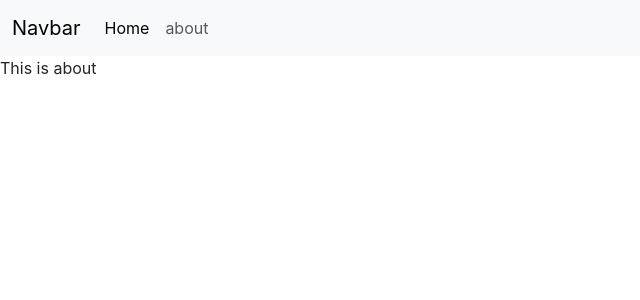
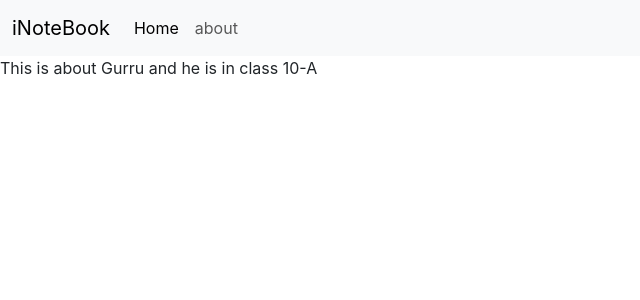
Before and after one commit to umarbsse/inotebook, a React (Create React App) app: page /about in a window 1280 px wide. Shown: the top 300 px of the page, without its empty margins (0-640 px from the left). Built offline with nearby package versions, Linux system fonts and the light colour scheme.

Commit message:
useContext task done

```diff
--- a/src/App.js
+++ b/src/App.js
@@ -6,19 +6,20 @@
 import Home from './components/Home';
 import Navbar from './components/Navbar';
 import About from './components/About';
-import Users from './components/Users';
+import NoteState from './context/notes/NoteState';
 
 function App() {
   return (
     <>
+    <NoteState>
         <BrowserRouter>
           <Navbar/>
           <Routes>
             <Route path="/" element={<Home/>} />
-          {/*<Route path="/users" element={<Users/>} />*/}
             <Route path="/about" element={<About/>} />
           </Routes>
         </BrowserRouter>
+      </NoteState>
     </>
 
   );
--- a/src/components/About.js
+++ b/src/components/About.js
@@ -1,9 +1,16 @@
-import React from 'react'
+import react, {useContext, useEffect} from 'react'
+import noteContext from '../context/notes/noteContext'
+
 
 export default function About() {
+  const a = useContext(noteContext)
+  useEffect(()=>{
+    a.update()
+  },[]
+  )
   return (
     <div>
-      This is about
+      This is about {a.state.name} and he is in class {a.state.class}
     </div>
   )
 }
--- a/src/components/Navbar.js
+++ b/src/components/Navbar.js
@@ -5,7 +5,7 @@
   return (
       <nav className="navbar navbar-expand-lg bg-body-tertiary">
   <div className="container-fluid">
-    <a className="navbar-brand" to="#">Navbar</a>
+    <Link className="navbar-brand" to="/">iNoteBook</Link>
     <button className="navbar-toggler" type="button" data-bs-toggle="collapse" data-bs-target="#navbarSupportedContent" aria-controls="navbarSupportedContent" aria-expanded="false" aria-label="Toggle navigation">
       <span className="navbar-toggler-icon"></span>
     </button>
--- /dev/null
+++ b/src/context/notes/NoteState.js
@@ -0,0 +1,27 @@
+import react from "react";
+import NoteContext from "./noteContext";
+import { useState } from "react";
+
+const NoteState = (props)=>{
+    const s1 = {
+        "name":"harry",
+        "class":"5b"
+    }
+    const [state, setState] = useState(s1);
+    const update = ()=>{
+        setTimeout(() => {
+            setState({
+
+                "name":"Gurru",
+                "class":"10-A"
+            })
+        }, 2000);
+    }
+    return (
+        <NoteContext.Provider value={{state, update}}>
+            {props.children}
+        </NoteContext.Provider>
+    )
+}
+
+export default NoteState;
--- /dev/null
+++ b/src/context/notes/noteContext.js
@@ -0,0 +1,3 @@
+import react, { createContext } from "react";
+const noteContext = createContext();
+export default noteContext;
```
Lines whose indentation alone changed are shown as unchanged.
